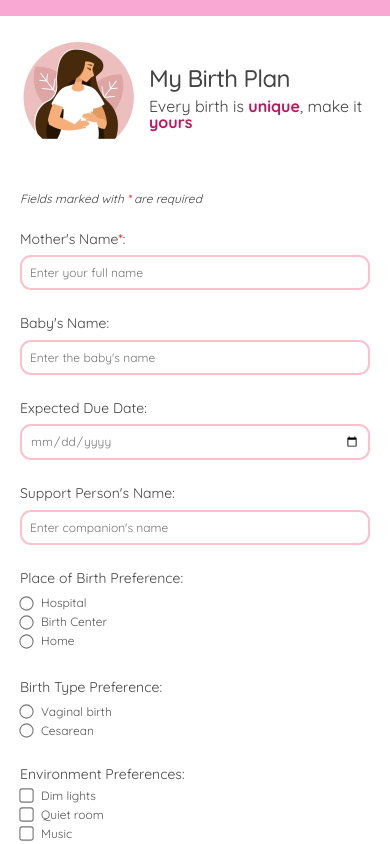
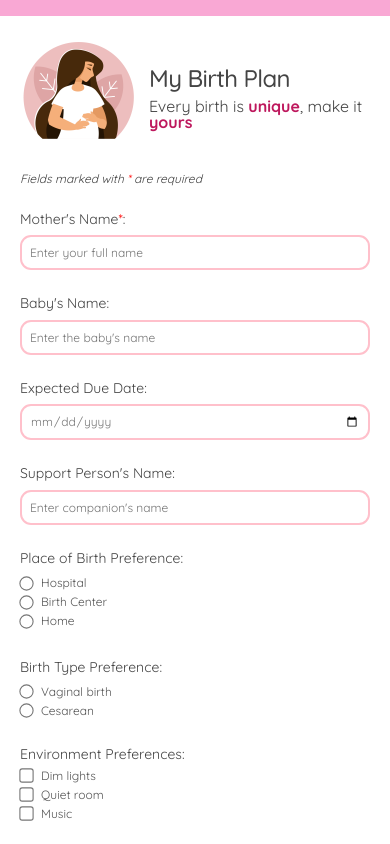
Before and after one commit to fernandodestefani/myBirthPlan, a React (Vite) app: page / in a window 390 px wide. Shown: the top 844 px of the page. Built offline with nearby package versions, Linux system fonts and the light colour scheme.

Commit message:
adjust spacing between header and form for mobile devices

```diff
--- a/src/index.css
+++ b/src/index.css
@@ -415,6 +415,10 @@ MEDIA QUERIES
 ========================================== */
 @media (max-width: 26rem) {
   /* Bellow 416px */
+  .header {
+    padding-bottom: 8px;
+  }
+
   .header__img {
     width: 125px;
     height: auto;
@@ -429,4 +433,8 @@ MEDIA QUERIES
   .header__subtitle {
     font-size: 16px;
   }
+
+  form {
+    padding-top: 0.8rem;
+  }
 }
```
